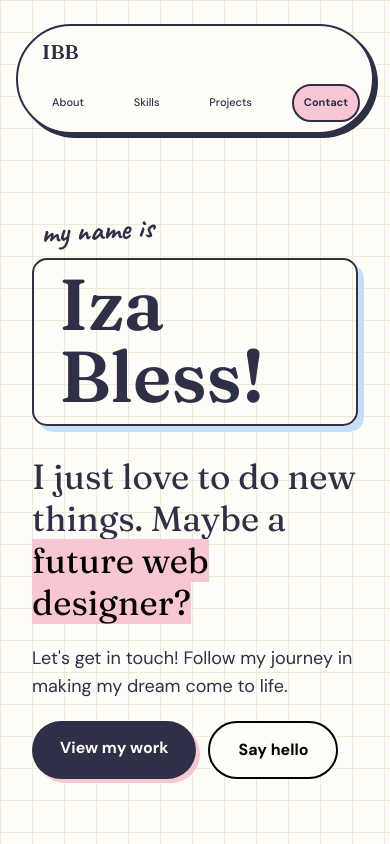
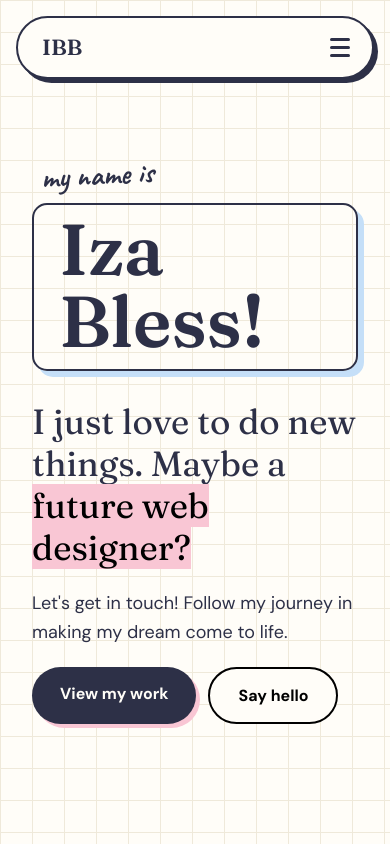
Before and after one commit to archibb/my-portfolio, a React (Vite) app: page / in a window 390 px wide. Shown: the top 844 px of the page. Built offline with nearby package versions, Linux system fonts and the light colour scheme.

Commit message:
Added hamburger navigation bar for mobile view

```diff
--- a/src/components/Navbar.css
+++ b/src/components/Navbar.css
@@ -49,51 +49,53 @@
     font-weight: 700;
 }
 
+.nav-toggle {
+    display: none;
+    background: none;
+    border: none;
+    padding: 10px;
+}
+
+.nav-toggle span {
+    display: block;
+    width: 20px;
+    height: 3px;
+    background: var(--tc);
+    border-radius: 2px;
+}
+
+.nav-toggle span + span {
+    margin-top: 5px;
+}
+
 @media (max-width: 640px) {
 
     .navbar {
-        width: 100%;
-        max-width: 1120px;
         padding: 0px 16px;
-        margin-top: 16px auto 0px;
+        margin-top: 16px;
     }
     .nav.inner {
-        display: flex;
-        flex-wrap: wrap;
-        flex-direction: row;
-        justify-content: flex-start;
-        align-items: center;
         border-radius: 28px;
-        padding: 14px 12px 10px 18px;
-        gap: 10px;
+        padding: 10px;
     }
-    .nav-logo {
-        font-size: 20px;
-        text-align: left;
+
+    .nav-toggle {
+        display: block;
     }
 
     .nav-links {
-        width: 100%;
+        display: none;
+        flex-direction: column;
+        flex-basis: 100%;
+        padding-bottom: 8px;
+    }
+
+    .nav-links.open {
         display: flex;
-        flex-wrap: wrap;
-        justify-content: space-between;
-        align-items: center;
-        margin: 0px;
-        padding: 0px;
-        gap: 2px;
     }
 
     .nav-links a {
-        display: block;
-        padding: 8px 10px;
-        border-radius: 999px;
-        font-size: 11px;
-        white-space: nowrap;
         text-align: center;
-    }
-
-    .nav-links .nav-contact {
-        border: 2px solid var(--tc);
-        font-weight: 700;
+        padding: 12px;
     }
 }
--- a/src/components/Navbar.jsx
+++ b/src/components/Navbar.jsx
@@ -1,15 +1,37 @@
 import './Navbar.css'
 
+import { useState } from 'react'
+
 function Navbar() {
+
+  const [isOpen, setIsOpen] = useState(false)
+
+  const closeMenu = () => setIsOpen(false)
+
   return (
     <nav className="navbar">
       <div className="nav-inner">
+
         <a href="/" className="nav-logo">IBB</a>
+
+        <button
+          type="button"
+          className="nav-toggle"
+          aria-label="toggle menu"
+          aria-expanded={isOpen}
+          onClick={() => setIsOpen(!isOpen)}
+        >
+
+          <span></span>
+          <span></span>
+          <span></span>
+        </button>
+
         <ul className="nav-links">
           <li><a href="#about">About</a></li>
           <li><a href="#skills">Skills</a></li>
           <li><a href="#projects">Projects</a></li>
-          <li><a href="#contact" className="nav-contact">Contact</a></li>
+          <li><a href="#contact" className="nav-contact" onClick={closeMenu}>Contact</a></li>
         </ul>
       </div>
     </nav>
```
